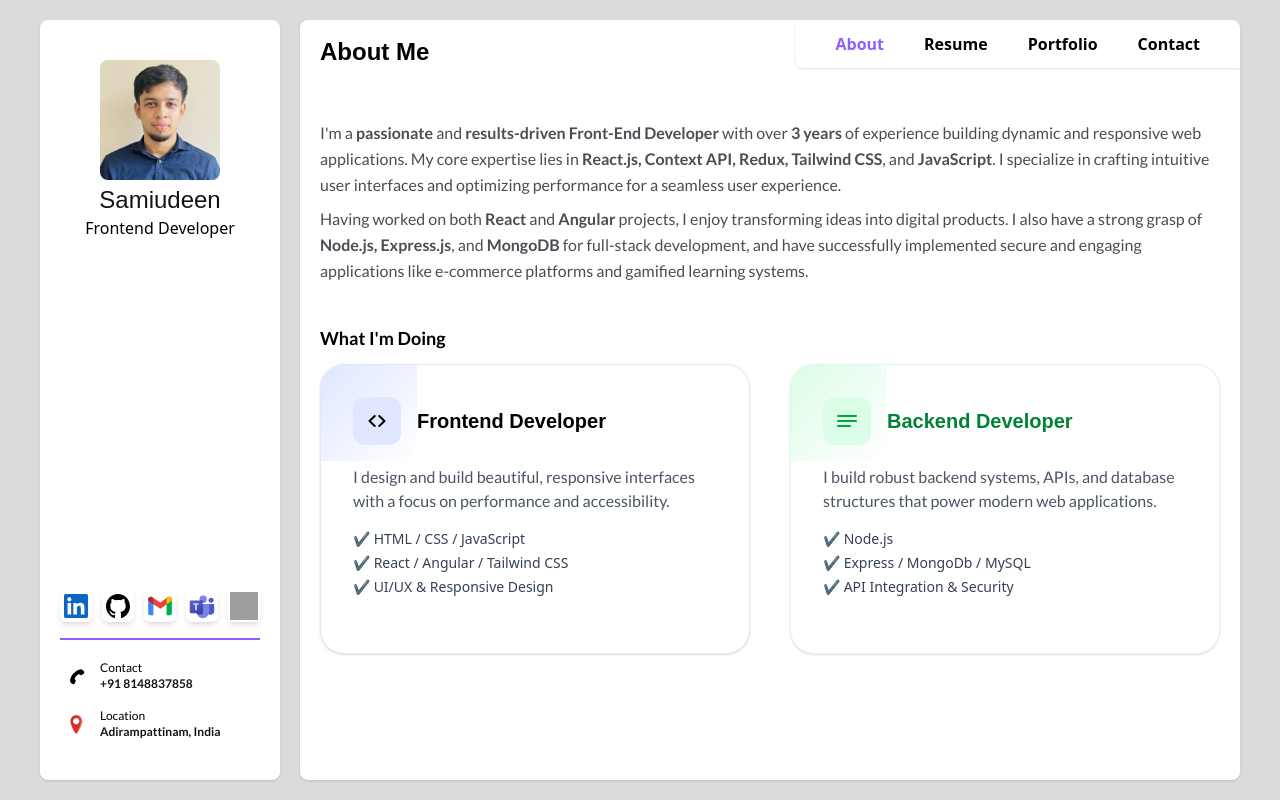
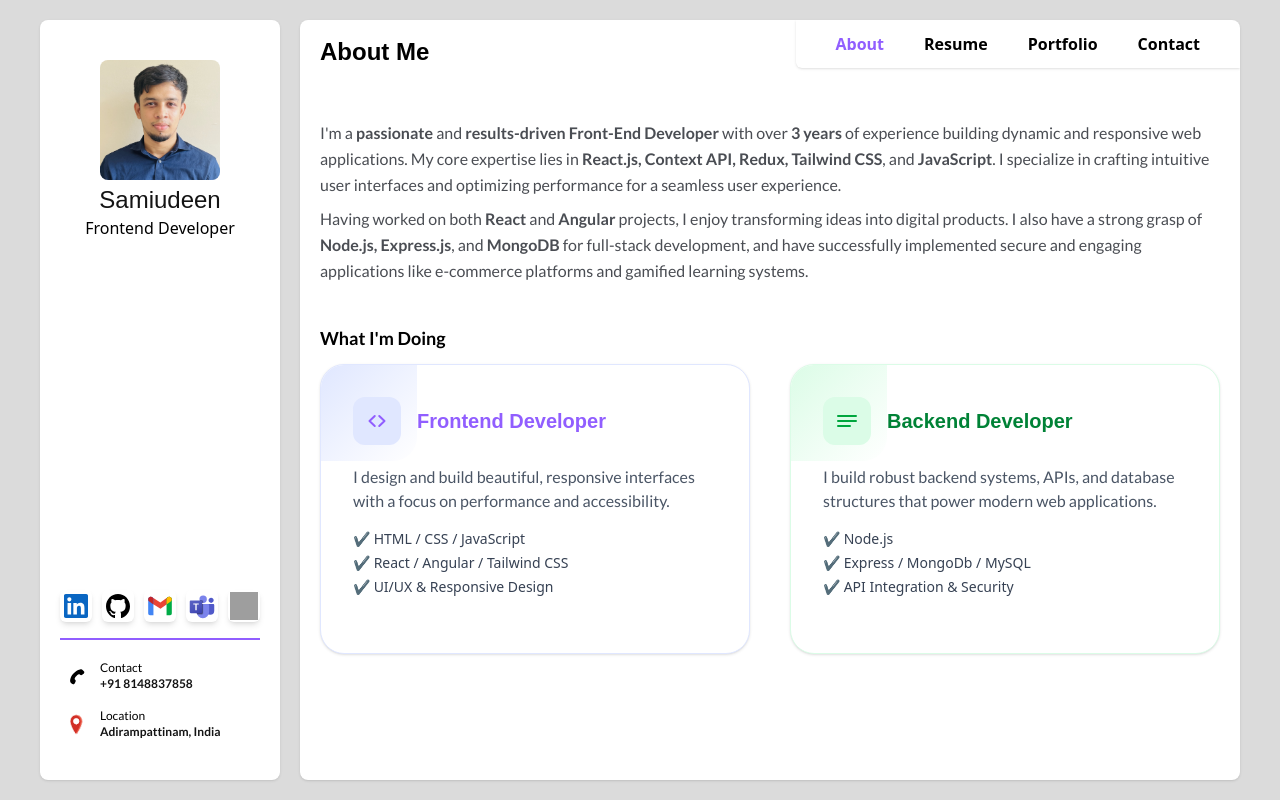
Before and after one commit to samiudeen96/portfolio, a React (Vite) app: page /#/about in a window 1280 px wide. Built offline with nearby package versions, Linux system fonts and the light colour scheme; grey boxes are pictures that could not be loaded.

Commit message:
'update'

```diff
--- a/src/index.css
+++ b/src/index.css
@@ -41,7 +41,7 @@ p {
 .timeline .title-wrapper {
   display: flex;
   align-items: center;
-  gap: 15px;
+  gap: 10px;
   margin-bottom: 25px;
 }
 
--- a/src/pages/About.jsx
+++ b/src/pages/About.jsx
@@ -59,7 +59,7 @@ const About = () => {
             <div className="absolute top-0 left-0 w-24 h-24 bg-gradient-to-br from-indigo-100 to-white rounded-br-3xl z-0"></div>
             <div className="relative z-10">
               <div className="flex items-center gap-4 mb-5">
-                <div className="p-3 bg-indigo-100 text-[[#915eff]] rounded-xl">
+                <div className="p-3 bg-indigo-100 text-[#915eff] rounded-xl">
                   <svg
                     xmlns="http://www.w3.org/2000/svg"
                     className="w-6 h-6"
@@ -75,7 +75,7 @@ const About = () => {
                     />
                   </svg>
                 </div>
-                <h3 className="text-xl font-bold text-[[#915eff]]">
+                <h3 className="text-xl font-bold text-[#915eff]">
                   Frontend Developer
                 </h3>
               </div>
```
